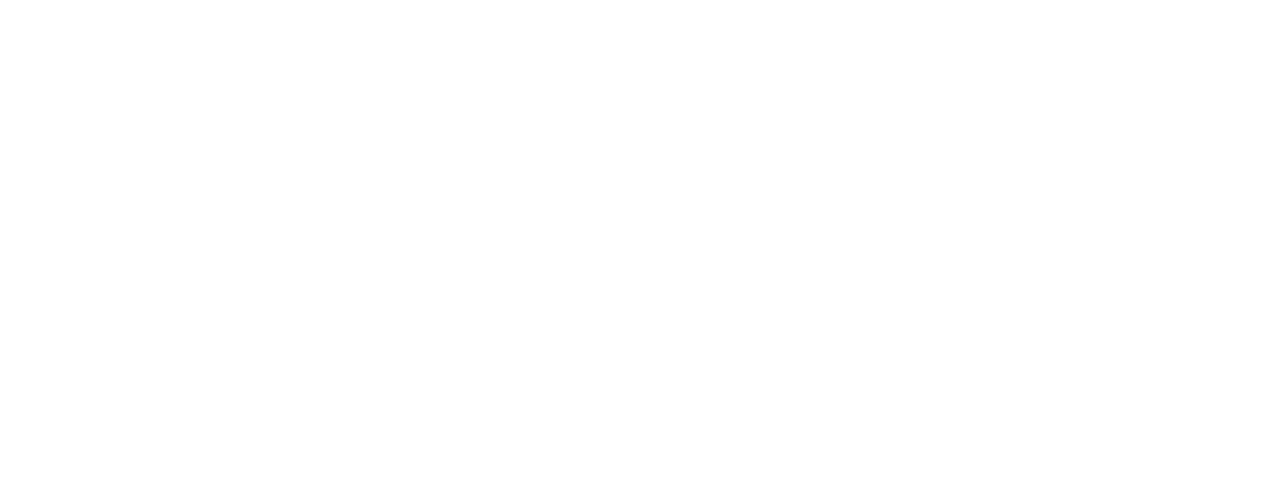
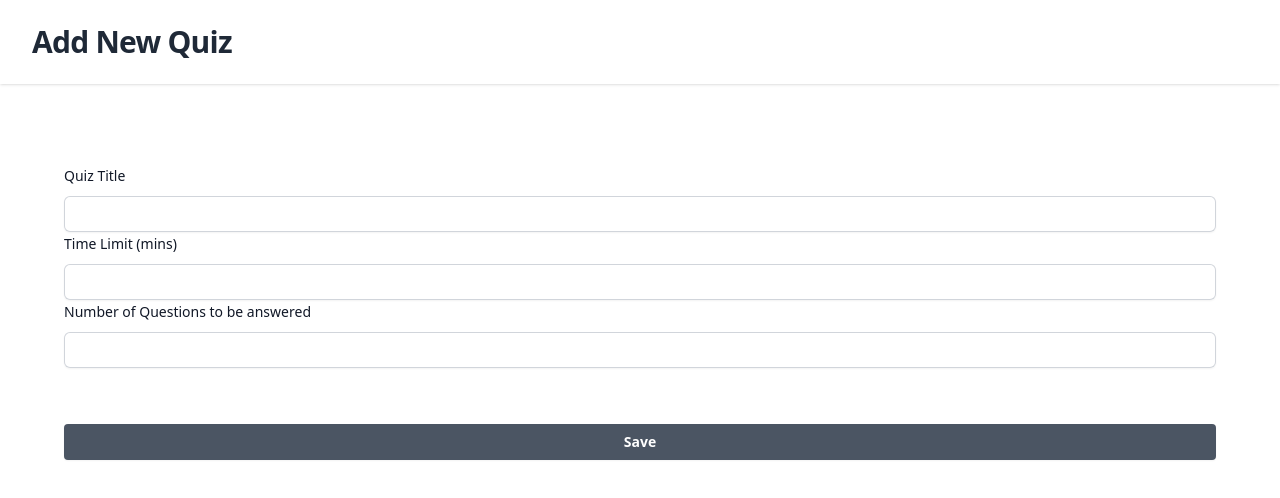
Before and after one commit to Alafia1/Online-Quiz, a Vue app in the folder online_quiz_frontend/: page /new in a window 1280 px wide. Before the commit this address had no page. Shown: the top 498 px of the page. Built offline with nearby package versions, Linux system fonts and the light colour scheme; sample sign-in values are in the browser's storage; what vuex-persister would draw is missing.

Commit message:
New Quiz frontend template

```diff
--- a/online_quiz_frontend/src/router/index.js
+++ b/online_quiz_frontend/src/router/index.js
@@ -2,6 +2,7 @@
 import HomeView from '../views/HomeView.vue'
 import QuestionView from '../views/QuestionView.vue'
 import CourseView from '../views/CourseView.vue'
+import NewQuizView from '../views/NewQuizView.vue'
 import Login from '../views/Login.vue'
 import Register from '../views/Register.vue'
 import DefaultLayout from '../components/DefaultLayout.vue'
@@ -19,7 +20,8 @@
       children: [
         { path: '/home', name: 'Home', component: HomeView },
         { path: '/question', name: 'Question', component: QuestionView },
-        { path: '/course', name: 'Course', component: CourseView }
+        { path: '/course', name: 'Course', component: CourseView },
+        { path: '/new', name: 'NewQuiz', component: NewQuizView }
       ]
 
 
--- a/online_quiz_frontend/src/store/index.js
+++ b/online_quiz_frontend/src/store/index.js
@@ -125,7 +125,7 @@
             data: {},
             token: sessionStorage.getItem("TOKEN"),
         },
-        quiz: {...quizs},
+        quiz: [],
         course: null,
         question: [],
         currentQuestionIndex: 0,
@@ -143,6 +143,12 @@
         login({commit}, user){
             return axiosClient.post('/login', user).then(({data})=>{
                 commit('setUser', data);
+                return data;
+            })
+        },
+        addQuiz({commit}, quiz){
+            return axiosClient.post('/addquiz', quiz).then(({data})=>{
+                commit('addNewQuiz', data);
                 return data;
             })
         },
@@ -185,6 +191,9 @@
                 state.answers.push(ans);
             }
         },
+        addNewQuiz(state, newQuiz){
+            state.quiz.push(quiz);
+        },
         finish(state) {
             state.currentQuestionIndex = 0;
             state.answers = [];
--- a/online_quiz_frontend/src/views/CourseView.vue
+++ b/online_quiz_frontend/src/views/CourseView.vue
@@ -7,7 +7,7 @@
       <main>
         <div class="mx-auto max-w-7xl">
             <div class="m-5 lg:mt-20 sm:mt-3 border border-gray-400 border-solid rounded-lg">
-                <div class="flex xsm:flex-col lg:flex-row">
+                <div class="flex xsm:flex-col lg:flex-row flex-wrap">
                     <!-- Card -->
                     <div v-for="quiz in quizs" :key="quiz.id">
                         <div class="m-8 border border-gray-400 border-solid rounded-lg">
@@ -34,6 +34,29 @@
                                     <button @click="openModal(quiz.id)" class="flex w-full justify-center items-center rounded bg-gray-600 px-3 py-1.5 text-sm font-semibold leading-6 text-white shadow-sm hover:bg-gray-500 focus-visible:outline focus-visible:outline-2 focus-visible:outline-offset-2 focus-visible:outline-gray-600">
                                         Start Quiz
                                     </button>
+
+                                </div>
+
+                            </div>
+                        </div>
+                    </div>
+                    <div class="m-8 border border-gray-400 border-solid rounded-lg">
+                      <div class=" flex-1 flex-col items-center justify-center px-3 py-3 lg:px-5">
+                          <div class="flex -space-x-2 overflow-hidden items-center justify-center">
+                            <PlusIcon @click="newQuiz"
+                            class="h-28 w-28 text-gray-600 hover:text-gray-500 focus-visible:outline focus-visible:outline-2 focus-visible:outline-offset-2 focus-visible:outline-gray-600"/>
+
+                          </div>
+
+                          <div class="flex mt-8 py-6 w-full justify-center">
+                              <button @click="newQuiz" class="flex w-full justify-center items-center rounded bg-gray-600 px-3 py-1.5 text-sm font-semibold leading-6 text-white shadow-sm hover:bg-gray-500 focus-visible:outline focus-visible:outline-2 focus-visible:outline-offset-2 focus-visible:outline-gray-600">
+                                  New Quiz
+                              </button>
+
+                          </div>
+
+                      </div>
+                  </div>
                     <TransitionRoot appear :show="isOpen" as="template">
                       <Dialog as="div" @close="cancelModal" class="relative z-10">
                         <TransitionChild
@@ -94,11 +117,6 @@
                       </Dialog>
                     </TransitionRoot>
                 </div>
-
-                            </div>
-                        </div>
-                    </div>
-                </div>
             </div>
         </div>
       </main>
@@ -110,7 +128,7 @@
 <script setup>
 import QuizCard from '../components/QuizCard.vue';
 import { useRouter } from 'vue-router'
-import { ClockIcon, QuestionMarkCircleIcon } from '@heroicons/vue/24/solid'
+import { ClockIcon, QuestionMarkCircleIcon, PlusIcon } from '@heroicons/vue/24/solid'
 import { ref, computed } from 'vue'
 import store from "../store"
       import {
@@ -141,6 +159,11 @@
         isOpen.value = true;
         store.state.course = index;
       }
+      function newQuiz() {
+        router.push({
+          name: 'NewQuiz'
+        });
+      }
       function cancelModal(){
         isOpen.value = false;
       }
--- a/online_quiz_frontend/src/views/Login.vue
+++ b/online_quiz_frontend/src/views/Login.vue
@@ -65,7 +65,7 @@
       .dispatch('login', user)
       .then(()=>{
         router.push({
-          name: 'Home'
+          name: 'Course'
         })
       })
       .catch(err => {
--- /dev/null
+++ b/online_quiz_frontend/src/views/NewQuizView.vue
@@ -0,0 +1,55 @@
+<template>
+    <header class="bg-white shadow">
+        <div class="mx-auto max-w-7xl px-4 py-6 sm:px-6 lg:px-8">
+          <h1 class="text-3xl font-bold tracking-tight text-gray-800">Add New Quiz</h1>
+        </div>
+      </header>
+      <main>
+        <div class="mx-auto max-w-7xl">
+            <div class="m-5 lg:mt-20 sm:mt-3 sm:mx-3 lg:mx-16 xsm:mx-3">
+                <div>
+                    <label for="title" class="block text-sm font-medium leading-6 text-gray-900">Quiz Title</label>
+                    <div class="mt-2">
+                    <input id="title" name="title" v-model="quiz.title" type="name" autocomplete="title" required="" class="block w-full rounded-md border-0 py-1.5 text-gray-900 shadow-sm ring-1 ring-inset ring-gray-300 placeholder:text-gray-400 focus:ring-2 focus:ring-inset focus:ring-gray-400 sm:text-sm sm:leading-6" />
+                    </div>
+                </div>
+                <div>
+                    <label for="time" class="block text-sm font-medium leading-6 text-gray-900">Time Limit (mins)</label>
+                    <div class="mt-2">
+                    <input id="time" name="time" v-model="quiz.time" type="number" autocomplete="time" required="" class="block w-full rounded-md border-0 py-1.5 text-gray-900 shadow-sm ring-1 ring-inset ring-gray-300 placeholder:text-gray-400 focus:ring-2 focus:ring-inset focus:ring-gray-400 sm:text-sm sm:leading-6" />
+                    </div>
+                </div>
+                <div>
+                    <label for="questions" class="block text-sm font-medium leading-6 text-gray-900">Number of Questions to be answered</label>
+                    <div class="mt-2">
+                    <input id="questions" name="questions" v-model="quiz.questions" type="number" autocomplete="questions" required="" class="block w-full rounded-md border-0 py-1.5 text-gray-900 shadow-sm ring-1 ring-inset ring-gray-300 placeholder:text-gray-400 focus:ring-2 focus:ring-inset focus:ring-gray-400 sm:text-sm sm:leading-6" />
+                    </div>
+                </div>
+
+                <div class="flex mt-8 py-6 w-full justify-center">
+                    <button @click="save" class="flex w-full justify-center items-center rounded bg-gray-600 px-3 py-1.5 text-sm font-semibold leading-6 text-white shadow-sm hover:bg-gray-500 focus-visible:outline focus-visible:outline-2 focus-visible:outline-offset-2 focus-visible:outline-gray-600">
+                        Save
+                    </button>
+
+                </div>
+            </div>
+        </div>
+      </main>
+</template>
+
+<script setup>
+  import store from '../store';
+  import { useRouter } from 'vue-router'
+
+  const router = useRouter()
+  const quiz = {
+    title: "",
+    time: "",
+    questions: "",
+  };
+
+  function save() {
+    store.dispatch('addQuiz', quiz);
+  }
+
+</script>
```
Lines whose indentation alone changed are shown as unchanged.
